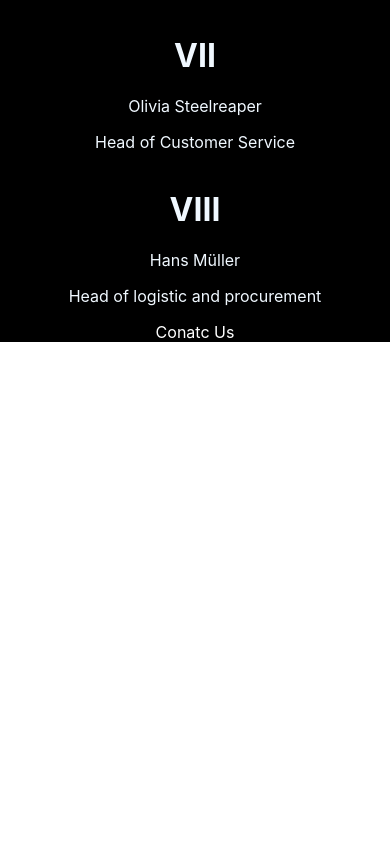
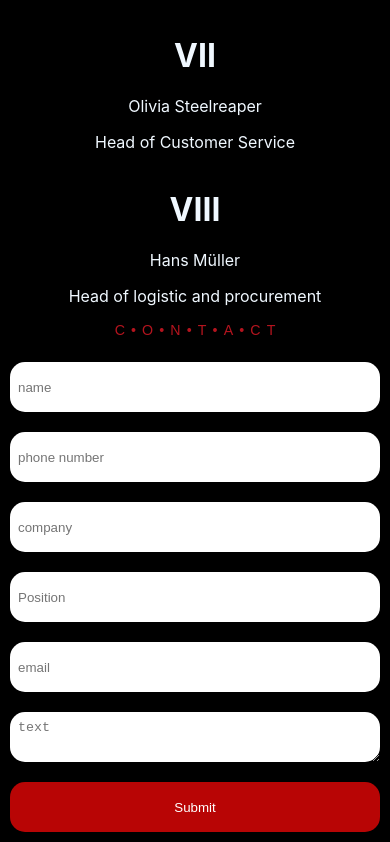
Before and after one commit to ignite2k15/Ignite-newweb, a React (Create React App) app: page / in a window 390 px wide. Shown: the part 6087-6929 px from the top of the page. Before the commit the page ends 6429 px from the top, so only its background shows below. Built offline with nearby package versions, Linux system fonts and the light colour scheme.

Commit message:
Just made some changes

```diff
--- a/src/App.css
+++ b/src/App.css
@@ -2,8 +2,8 @@
   text-align: center;
   color: white;
   background-color: #000000;
-  --text-primary : #b4141e;
+  --text-primary : rgb(184, 5, 5);
   --text-secondary : "white";
   --bg-primary:#000;
-  --bg-secondary:#b4141e;
+  --bg-secondary:rgb(184, 5, 5);
 }
--- a/src/components/Contact.jsx
+++ b/src/components/Contact.jsx
@@ -1,11 +1,117 @@
-import React from 'react'
+import React, { useState } from "react";
+import '../styles/Contact.css'
 
 const Contact = () => {
+  const [formData, setFormData] = useState({
+    name: "",
+    phone: "",
+    company: "",
+    position: "",
+    email: "",
+    description: "",
+  });
+
+  const handleChange = (e) => {
+    const { name, value } = e.target;
+    setFormData({
+      ...formData,
+      [name]: value,
+    });
+  };
+
+  const handleSubmit = (e) => {
+    e.preventDefault();
+    // You can handle form submission here
+    console.log(formData);
+  };
+
   return (
     <div>
-      Conatc Us
+      <h2 className="title we-do__title">
+          <span>C</span>
+          <span>•</span>
+          <span>O</span>
+          <span>•</span>
+          <span>N</span>
+          <span>•</span>
+          <span>T</span>
+          <span>•</span>
+          <span>A</span>
+          <span>•</span>
+          <span>C</span>
+          <span>T</span>
+        </h2>
+      <form onSubmit={handleSubmit} className="for-total-contact">
+        <div className="for-total-contact">
+          <input
+            className="for-input-field"
+            type="text"
+            id="name"
+            name="name"
+            placeholder="name"
+            value={formData.name}
+            onChange={handleChange}
+          />
+
+
+          <input
+            className="for-input-field"
+            type="text"
+            id="phone"
+            name="phone"
+            value={formData.phone}
+            placeholder="phone number"
+            onChange={handleChange}
+          />
+
+
+          <input
+            className="for-input-field"
+            type="text"
+            id="company"
+            placeholder="company"
+            name="company"
+            value={formData.company}
+            onChange={handleChange}
+          />
+
+
+          <input
+            className="for-input-field"
+            placeholder="Position"
+            type="text"
+            id="position"
+            name="position"
+            value={formData.position}
+            onChange={handleChange}
+          />
+
+
+          <input
+            className="for-input-field"
+            placeholder="email"
+            type="email"
+            id="email"
+            name="email"
+            value={formData.email}
+            onChange={handleChange}
+          />
+
+
+          <textarea
+           className="for-input-field"
+           placeholder="text"
+            id="description"
+            name="description"
+            value={formData.description}
+            onChange={handleChange}
+          />
+
+        <button type="submit" className="for-input-field submit">Submit</button>
+        </div>
+      </form>
     </div>
-  )
-}
+  );
+};
 
-export default Contact
+export default Contact;
--- /dev/null
+++ b/src/styles/Contact.css
@@ -0,0 +1,32 @@
+.for-total-contact {
+    display: flex;
+    flex-wrap: wrap; /* Allow flex items to wrap onto multiple lines */
+    overflow: hidden; /* Prevent overflow content from being displayed */
+  }
+
+  .for-input-field {
+    border-radius: 15px;
+    height: 50px;
+    border: none;
+    margin: 10px;
+    padding: 8px;
+    flex: 1; /* Flexible width for equal distribution */
+    min-width: calc(50% - 20px); /* Maximum width for larger screens */
+    box-sizing: border-box; /* Include padding and border in the width calculation */
+  }
+
+  .submit{
+    background-color: var(--bg-secondary);
+    color: white;
+  }
+
+  .submit:hover{
+    background-color: rgb(202, 3, 3);
+    cursor: pointer;
+  }
+
+  @media (max-width: 767px) {
+    .for-input-field {
+      min-width: 90%; /* One input field per row on smaller screens */
+    }
+  }
```
